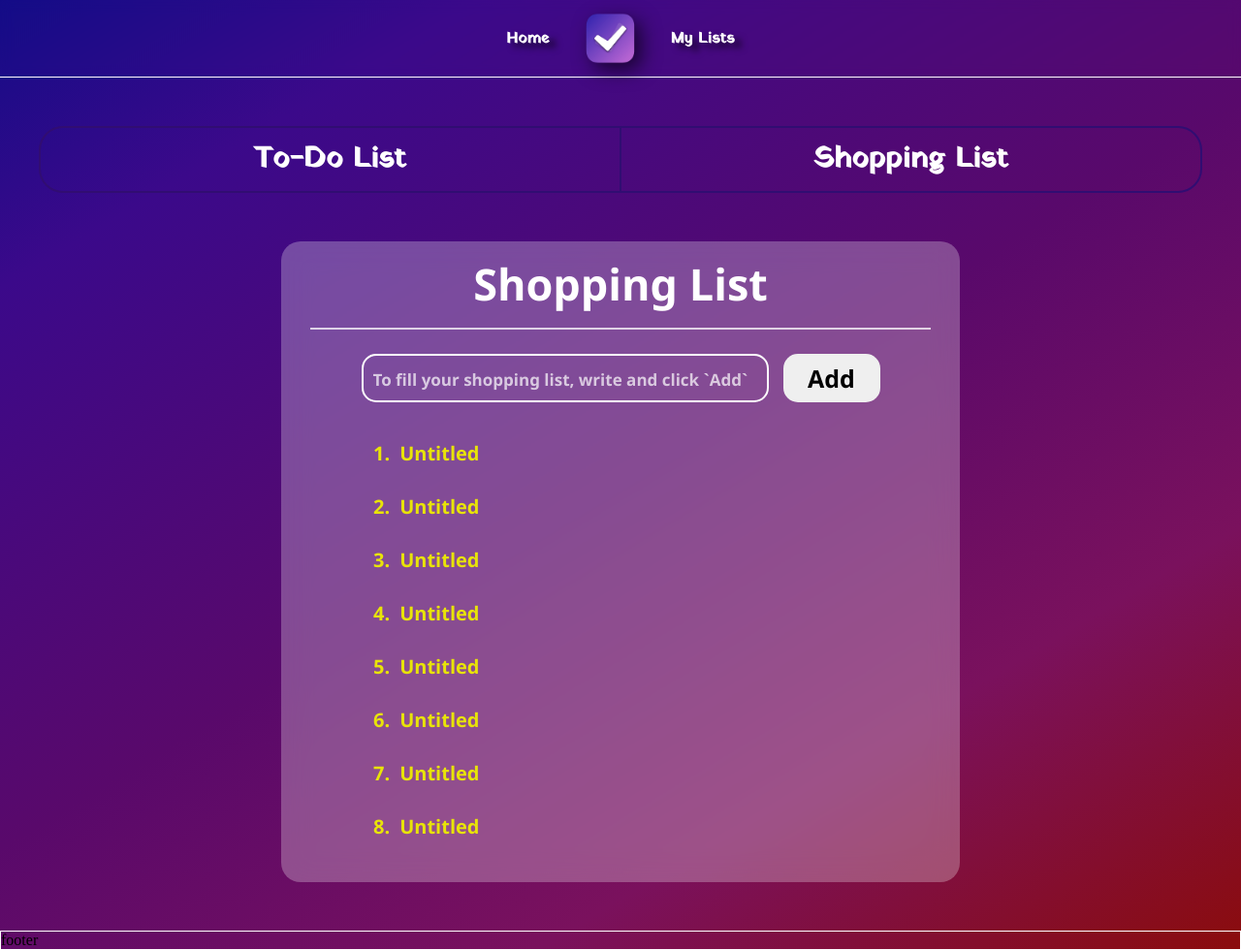
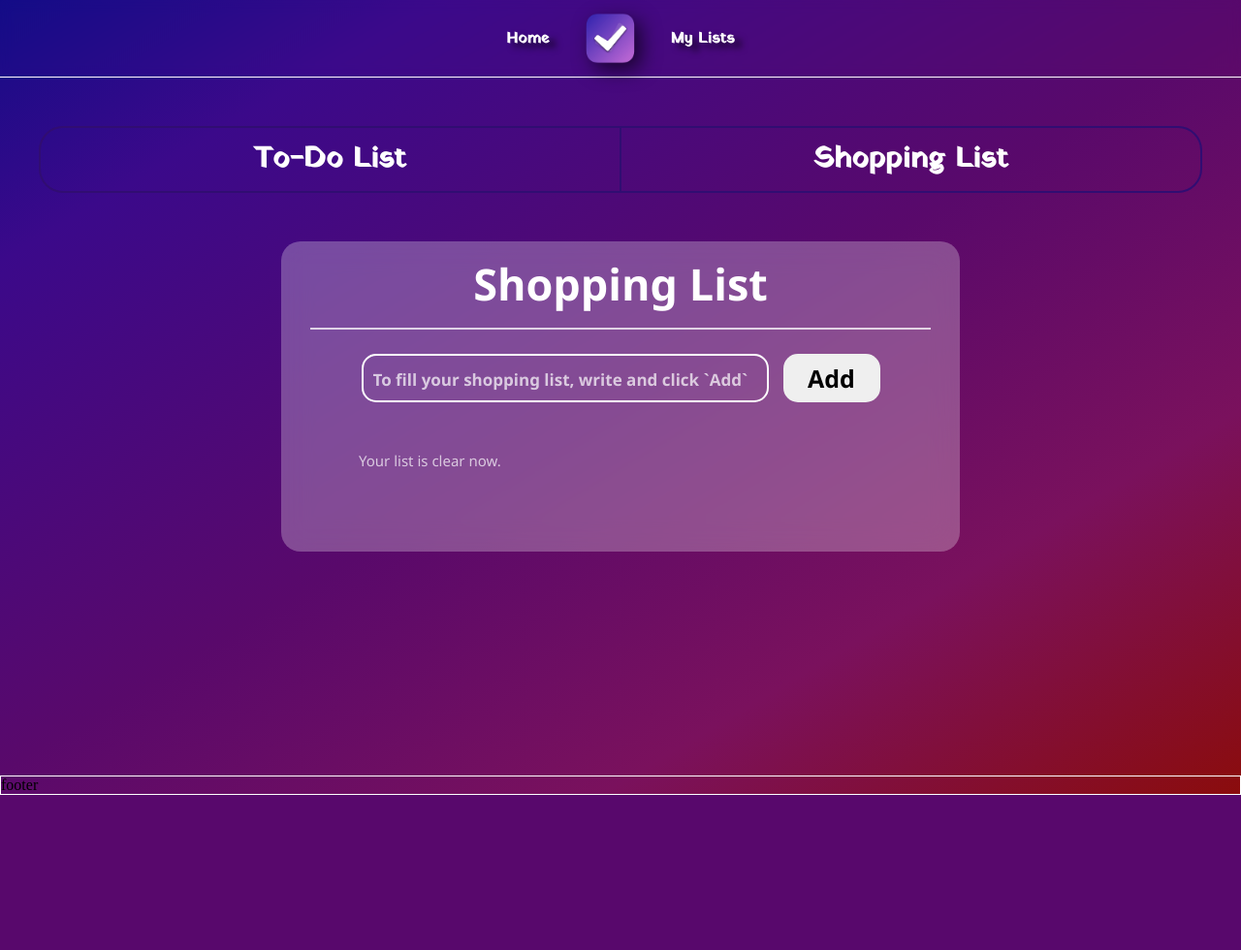
Before and after one commit to fxckprod7/Todo, a Flask app: template templates/index.html in a window 1280 px wide. Shown: the whole page at 97% size. After the commit the page ends 820 px from the top, so only its background shows below. Run offline with Flask 3, Linux system fonts and the light colour scheme; the template is opened without the code that fills it, so the values that code supplies are empty.

Commit message:
Added output and item from Database

```diff
--- a/db_manager.py
+++ b/db_manager.py
@@ -4,7 +4,7 @@ import sqlite3
 class Database:
 
     def __init__(self, db_path: str) -> None:
-        self.db = sqlite3.connect(db_path)
+        self.db = sqlite3.connect(db_path, check_same_thread=False)
         self.sql = self.db.cursor()
 
     def create_task(self, title: str, description: str) -> None:
--- a/main.py
+++ b/main.py
@@ -8,10 +8,28 @@ db = Database("database.db")
 app = Flask(__name__)
 
 
+# Custom 404 error handler
+@app.errorhandler(404)
+def page_not_found(error):
+    return render_template('404.html'), 404
+
+
 @app.route('/')
 def index():
-    return render_template("index.html")
+    shoping_tasks = db.get_shoping()
+    return render_template("index.html", shoping_tasks=shoping_tasks)
+
+
+@app.route('/create_shoping_item', methods=['POST', 'GET'])
+def create_shoping_item():
+    if request.method == 'POST':
+        title = request.form.get("shoping_title")
+        db.create_shoping(title)
+
+        return redirect('/')
+    else:
+        return redirect('/404')
 
 
 if __name__ == '__main__':
-    app.run(debug=True, port=5050)
+    app.run(debug=True, port=5000)
--- a/templates/index.html
+++ b/templates/index.html
@@ -9,8 +9,14 @@
     <section class="menu-choosing">
         <div class="container">
             <div class="menu-choosing__menu-bar">
-                    <div class="menu-choosing__menu-bar__item left-button" onmouseover="showImage('left')" onmouseout="hideImage('left')"><h2>To-Do List</h2></div>
-                    <div class="menu-choosing__menu-bar__item right-button" onmouseover="showImage('right')" onmouseout="hideImage('right')"><h2>Shopping List</h2></div>
+                <div class="menu-choosing__menu-bar__item left-button" onmouseover="showImage('left')"
+                    onmouseout="hideImage('left')">
+                    <h2>To-Do List</h2>
+                </div>
+                <div class="menu-choosing__menu-bar__item right-button" onmouseover="showImage('right')"
+                    onmouseout="hideImage('right')">
+                    <h2>Shopping List</h2>
+                </div>
 
 
             </div>
@@ -29,22 +35,22 @@
             <div class="list__main-block">
                 <div class="list__main-block__shopping">
                     <h1>Shopping List</h1>
-                        <form class="list__main-block__shopping__input-block" >
-                            <input type="text" class="shopping__input-title" placeholder="To fill your shopping list, write and click `Add`" required>
+                    <form action="/create_shoping_item" method="POST" class="list__main-block__shopping__input-block">
+                        <input type="text" class="shopping__input-title" name="shoping_title"
+                            placeholder="To fill your shopping list, write and click `Add`" required>
                         <button class="input__add" type="submit">Add</button>
                     </form>
 
                     <ol class="list__main-block__shopping__list">
-                            <!-- <p class="clear-list">Your list is clear now.</p> -->
+                        {% if shoping_tasks|length %}
+                        {% for item in shoping_tasks %}
+                        <li class="list__main-block__shopping__list__item">{{ item[1] }} <i
+                                class="mdi mdi-checkbox-marked-circle-outline checkmark__"></i></li>
+                        {% endfor %}
+                        {% else %}
+                        <p class="clear-list">Your list is clear now.</p>
+                        {% endif %}
 
-                            <li class="list__main-block__shopping__list__item">Untitled <i class="mdi mdi-checkbox-marked-circle-outline checkmark__"></i></li>
-                            <li class="list__main-block__shopping__list__item">Untitled <i class="mdi mdi-checkbox-marked-circle-outline checkmark__"></i></li>
-                            <li class="list__main-block__shopping__list__item">Untitled <i class="mdi mdi-checkbox-marked-circle-outline checkmark__"></i></li>
-                            <li class="list__main-block__shopping__list__item">Untitled <i class="mdi mdi-checkbox-marked-circle-outline checkmark__"></i></li>
-                            <li class="list__main-block__shopping__list__item">Untitled <i class="mdi mdi-checkbox-marked-circle-outline checkmark__"></i></li>
-                            <li class="list__main-block__shopping__list__item">Untitled <i class="mdi mdi-checkbox-marked-circle-outline checkmark__"></i></li>
-                            <li class="list__main-block__shopping__list__item">Untitled <i class="mdi mdi-checkbox-marked-circle-outline checkmark__"></i></li>
-                            <li class="list__main-block__shopping__list__item">Untitled <i class="mdi mdi-checkbox-marked-circle-outline checkmark__"></i></li>
                     </ol>
                 </div>
                 <div class="list__main-block__shopping" style="display: none;"></div>
```
Also changed, not shown: database.db. Lines whose indentation alone changed are shown as unchanged.
